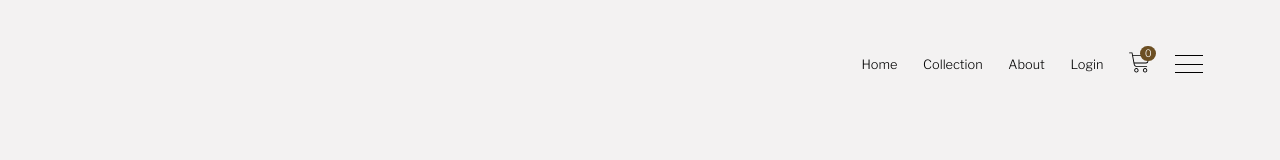
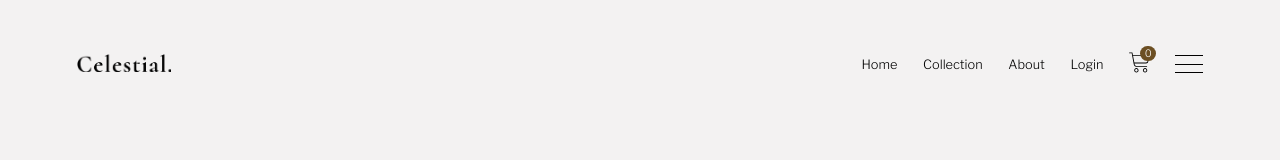
Before and after one commit to anagkazou/Celestial-app, a React (Create React App) app: page / in a window 1280 px wide. Shown: the top 160 px of the page. Built offline with nearby package versions, Linux system fonts and the light colour scheme; no server answers.

Commit message:
import and implement header logo

```diff
--- a/src/assets/img/images.js
+++ b/src/assets/img/images.js
@@ -35,3 +35,4 @@ export const imgOtto = {
 };
 
 export const iconArrow = require("./arrow-down.png");
+export const logo = require("./celestial-logo2.png");
--- a/src/components/header/header.component.jsx
+++ b/src/components/header/header.component.jsx
@@ -11,8 +11,11 @@ import { selectCurrentUser } from "../../redux/user/user.selectors";
 import { setCurrentUser } from "../../redux/user/user.actions";
 
 import { selectCartHidden  } from "../../redux/cart/cart.selectors";
-import CartIcon from '../cart-icon/cart-icon.component'
-import CartPreview from '../cart-preview/cart-preview.component'
+import CartIcon from '../cart-icon/cart-icon.component';
+import CartPreview from '../cart-preview/cart-preview.component';
+
+import {logo} from '../../assets/img/images';
+
 class Header extends React.Component {
   // constructor(props){
   //   super(props)
@@ -26,6 +29,8 @@ class Header extends React.Component {
     const {currentUser, hidden } = this.props;
     return (
       <div className="header">
+        <Link to="/#"> <img src={logo} alt="logo" className= "header__logo"/>
+</Link>
         <div className="header__right">
           <Link to= "/#"  className="header__item ">Home</Link>
           <Link to= "/collections" className="header__item">Collection</Link>
--- a/src/components/header/header.styles.scss
+++ b/src/components/header/header.styles.scss
@@ -17,6 +17,9 @@
           height: 26vw;
         }
 
+        img{
+          height: 1.4vw;
+        }
   &__right {
     display: inherit;
     justify-content: center;
@@ -55,7 +58,7 @@
   &__item {
     font-size: 1vw;
     color: $color-black;
-    font-weight: 400;
+    font-weight: 500;
     cursor: pointer;
     margin-right: 2vw;
     @include respond(tab-port){
```
Also changed, not shown: src/assets/img/celestial-logo2.png.
